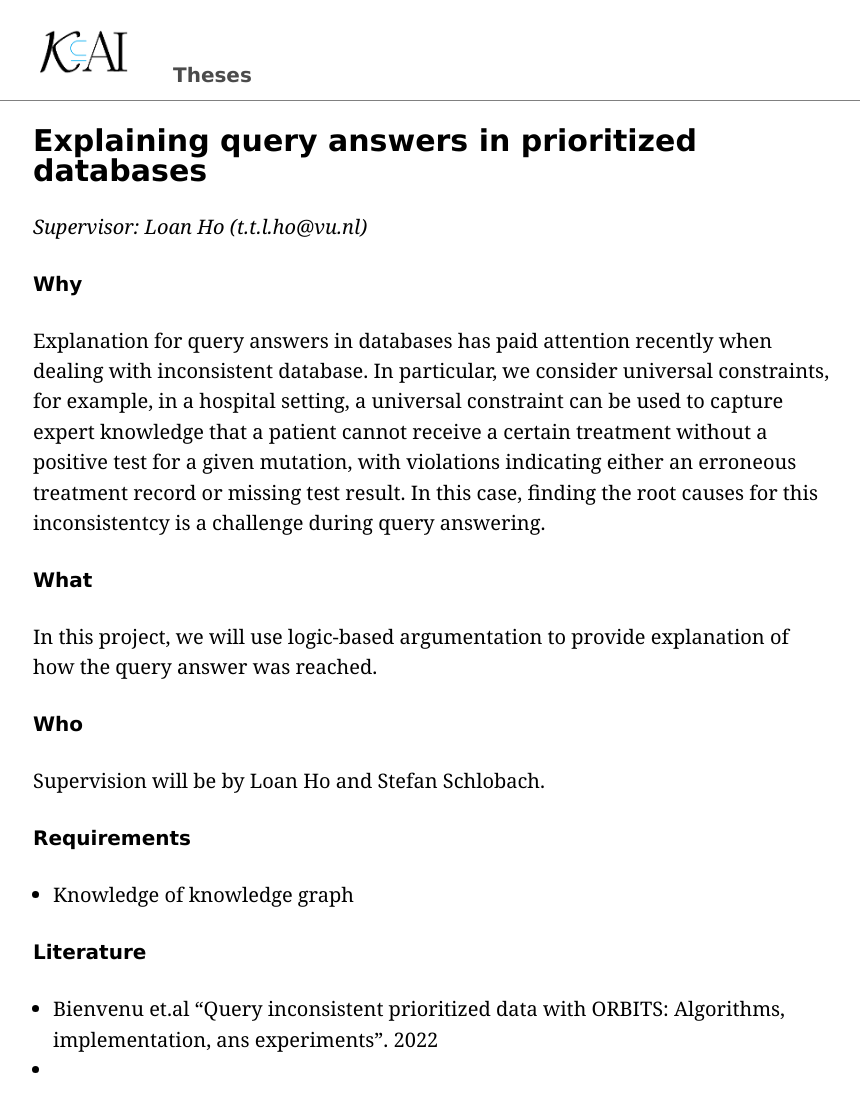
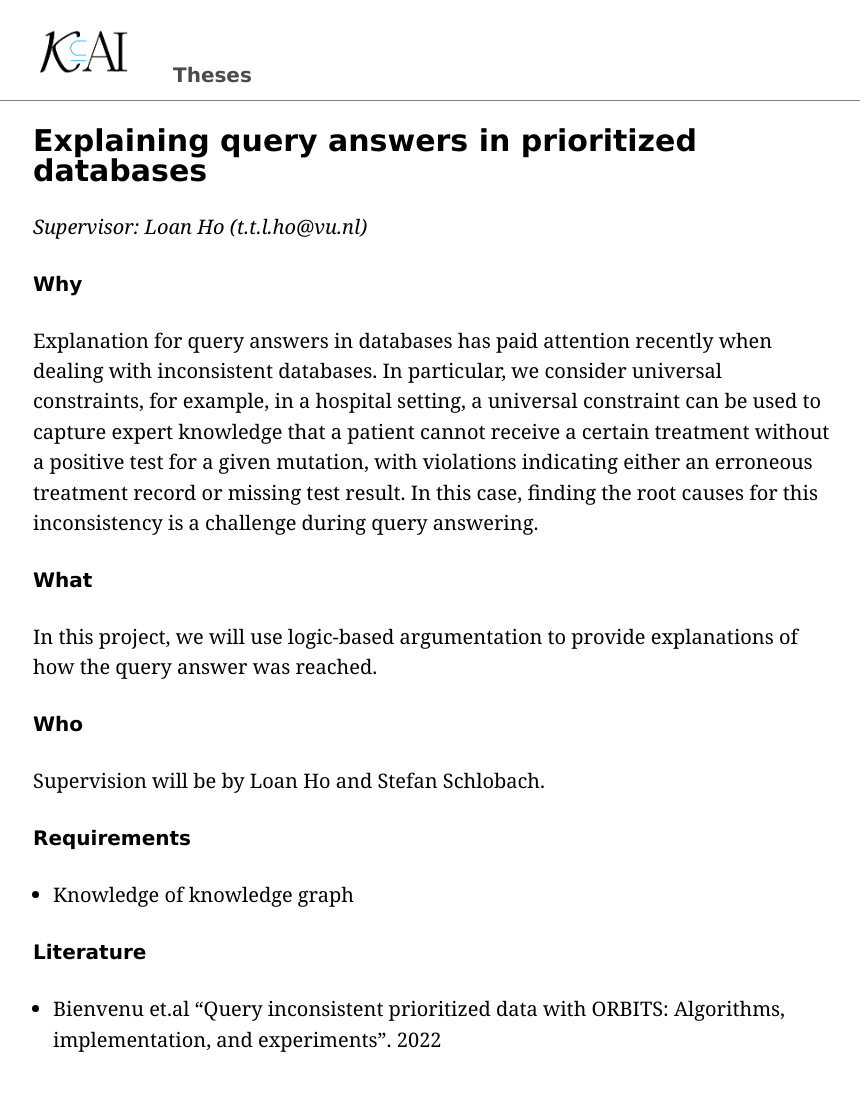
Before and after one commit to kai-vu/site, a Jekyll site: the page built from theses/LH-exp.md, in a window 1280 px wide. Shown: the whole page, without its empty margins (207-1067 px from the left). Built offline with Jekyll 4.4.1, drawn with Linux system fonts in a browser that asks for light colours; our own code applies the rules of GitHub Pages for plain Markdown files; after the commit the page ends 1075 px from its top, so only the background shows below that.

Commit message:
Update LH-exp.md

```diff
--- a/theses/LH-exp.md
+++ b/theses/LH-exp.md
@@ -13,9 +13,9 @@ title: Explaining query answers in prioritized databases
 
 
 #### Why
-Explanation for query answers in databases has paid attention recently when dealing with inconsistent database. In particular, we consider universal constraints, for example, in a hospital setting, a universal constraint can be used to capture expert knowledge that a patient cannot receive a certain treatment without a positive test for a given mutation, with violations indicating either an erroneous treatment record or missing test result. In this case, finding the root causes for this inconsistentcy is a challenge during query answering.
+Explanation for query answers in databases has paid attention recently when dealing with inconsistent databases. In particular, we consider universal constraints, for example, in a hospital setting, a universal constraint can be used to capture expert knowledge that a patient cannot receive a certain treatment without a positive test for a given mutation, with violations indicating either an erroneous treatment record or missing test result. In this case, finding the root causes for this inconsistency is a challenge during query answering.
 #### What
-In this project, we will use logic-based argumentation to provide explanation of how the query answer was reached.
+In this project, we will use logic-based argumentation to provide explanations of how the query answer was reached.
 #### Who
 Supervision will be by Loan Ho and Stefan Schlobach.
 
@@ -23,5 +23,4 @@ Supervision will be by Loan Ho and Stefan Schlobach.
 - Knowledge of knowledge graph
 
 #### Literature
-- Bienvenu et.al "Query inconsistent prioritized data with ORBITS: Algorithms, implementation, ans experiments". 2022
--
+- Bienvenu et.al "Query inconsistent prioritized data with ORBITS: Algorithms, implementation, and experiments". 2022
```
